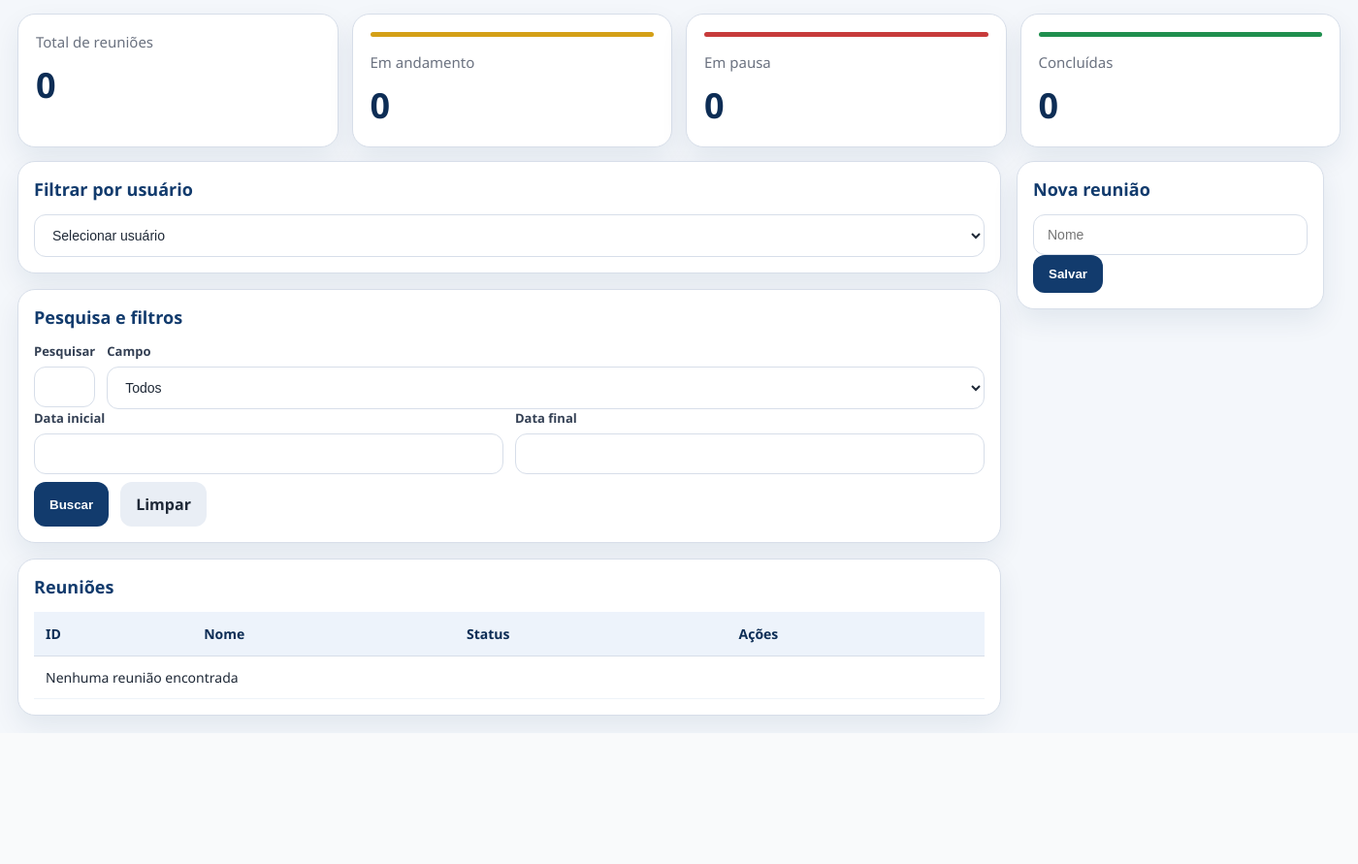
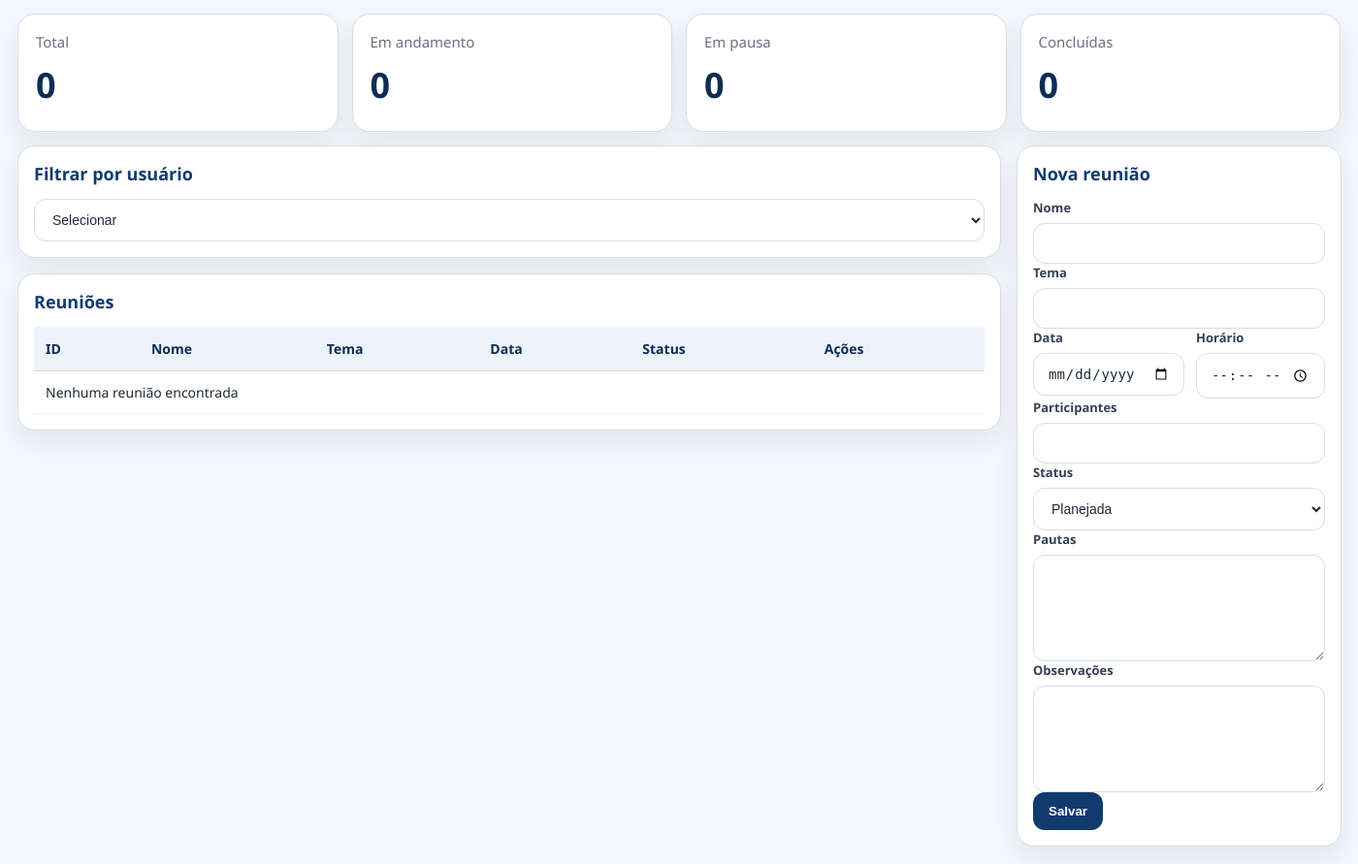
Before and after one commit to emersomibcj-jpg/gestao-reunioes, a Flask app: page /painel in a window 1400 px wide. Shown: the part 95-986 px from the top of the page at 97% size. Before the commit the page ends 849 px from the top, so only its background shows below. Run offline with Flask 3, Linux system fonts and the light colour scheme; the visitor is signed in with stand-in values (Sample User, id 1); data that the repository does not hold is empty.

Commit message:
Update painel.html

```diff
--- a/templates/painel.html
+++ b/templates/painel.html
@@ -3,6 +3,7 @@
 
 {% block body %}
 <div class="app-shell">
+
     <header class="topbar">
         <div>
             <h1>Gestão de Reuniões</h1>
@@ -21,36 +22,37 @@
     {% endif %}
     {% endwith %}
 
+    <!-- CARDS -->
     <section class="cards-grid">
         <div class="metric-card">
-            <div class="metric-title">Total de reuniões</div>
+            <div class="metric-title">Total</div>
             <div class="metric-value">{{ indicadores.total }}</div>
         </div>
-        <div class="metric-card accent-yellow">
-            <div class="metric-bar"></div>
+        <div class="metric-card">
             <div class="metric-title">Em andamento</div>
             <div class="metric-value">{{ indicadores.andamento }}</div>
         </div>
-        <div class="metric-card accent-red">
-            <div class="metric-bar"></div>
+        <div class="metric-card">
             <div class="metric-title">Em pausa</div>
             <div class="metric-value">{{ indicadores.pausa }}</div>
         </div>
-        <div class="metric-card accent-green">
-            <div class="metric-bar"></div>
+        <div class="metric-card">
             <div class="metric-title">Concluídas</div>
             <div class="metric-value">{{ indicadores.concluida }}</div>
         </div>
     </section>
 
     <section class="content-grid">
+
+        <!-- ESQUERDA -->
         <div class="left-panel">
 
             {% if session.usuario_tipo == "admin" %}
             <div class="panel">
                 <div class="panel-title">Filtrar por usuário</div>
-                <select class="input" onchange="if(this.value) window.location.href='/usuario/' + this.value">
-                    <option value="">Selecionar usuário</option>
+                <select class="input"
+                        onchange="if(this.value) window.location.href='/usuario/' + this.value">
+                    <option value="">Selecionar</option>
                     {% for user, dados in usuarios.items() %}
                     <option value="{{ user }}">{{ dados.nome }}</option>
                     {% endfor %}
@@ -58,58 +60,29 @@
             </div>
             {% endif %}
 
-            <div class="panel">
-                <div class="panel-title">Pesquisa e filtros</div>
-                <form method="get" class="filters-form">
-                    <div class="row">
-                        <div class="field grow">
-                            <label>Pesquisar</label>
-                            <input type="text" name="busca" value="{{ busca }}">
-                        </div>
-                        <div class="field">
-                            <label>Campo</label>
-                            <select name="campo">
-                                {% for item in ["Todos","Nome","Tema","Data","Participantes","Status"] %}
-                                <option value="{{ item }}" {% if campo == item %}selected{% endif %}>{{ item }}</option>
-                                {% endfor %}
-                            </select>
-                        </div>
-                    </div>
-
-                    <div class="row">
-                        <div class="field">
-                            <label>Data inicial</label>
-                            <input type="text" name="data_ini" value="{{ data_ini }}">
-                        </div>
-                        <div class="field">
-                            <label>Data final</label>
-                            <input type="text" name="data_fim" value="{{ data_fim }}">
-                        </div>
-                    </div>
-
-                    <div class="row actions">
-                        <button class="btn btn-primary" type="submit">Buscar</button>
-                        <a class="btn btn-muted" href="{{ url_for('painel') }}">Limpar</a>
-                    </div>
-                </form>
-            </div>
-
+            <!-- TABELA -->
             <div class="panel table-panel">
                 <div class="panel-title">Reuniões</div>
+
                 <table class="data-table">
                     <thead>
                         <tr>
                             <th>ID</th>
                             <th>Nome</th>
+                            <th>Tema</th>
+                            <th>Data</th>
                             <th>Status</th>
                             <th>Ações</th>
                         </tr>
                     </thead>
+
                     <tbody>
                         {% for r in reunioes %}
                         <tr>
                             <td>{{ r.id }}</td>
                             <td>{{ r.nome }}</td>
+                            <td>{{ r.tema }}</td>
+                            <td>{{ r.data_reuniao }}</td>
                             <td>{{ r.status }}</td>
                             <td>
                                 <a href="{{ url_for('detalhes', reuniao_id=r.id) }}">Ver</a>
@@ -117,7 +90,7 @@
                         </tr>
                         {% else %}
                         <tr>
-                            <td colspan="4">Nenhuma reunião encontrada</td>
+                            <td colspan="6">Nenhuma reunião encontrada</td>
                         </tr>
                         {% endfor %}
                     </tbody>
@@ -126,24 +99,82 @@
 
         </div>
 
+        <!-- DIREITA (FORMULÁRIO) -->
         <div class="right-panel">
             <div class="panel form-panel">
+
                 <div class="panel-title">
                     {{ "Editar reunião" if registro_edicao else "Nova reunião" }}
                 </div>
 
                 <form method="post" action="{{ url_for('salvar') }}">
-                    <input type="hidden" name="reuniao_id" value="{{ registro_edicao.id if registro_edicao else '' }}">
 
-                    <input type="text" name="nome" placeholder="Nome"
+                    <input type="hidden" name="reuniao_id"
+                           value="{{ registro_edicao.id if registro_edicao else '' }}">
+
+                    <div class="field">
+                        <label>Nome</label>
+                        <input type="text" name="nome" required
                                value="{{ registro_edicao.nome if registro_edicao else '' }}">
+                    </div>
 
-                    <button type="submit" class="btn btn-primary">Salvar</button>
+                    <div class="field">
+                        <label>Tema</label>
+                        <input type="text" name="tema"
+                               value="{{ registro_edicao.tema if registro_edicao else '' }}">
+                    </div>
+
+                    <div class="row">
+                        <div class="field">
+                            <label>Data</label>
+                            <input type="date" name="data"
+                                   value="{{ registro_edicao.data_reuniao if registro_edicao else '' }}">
+                        </div>
+
+                        <div class="field">
+                            <label>Horário</label>
+                            <input type="time" name="horario"
+                                   value="{{ registro_edicao.horario if registro_edicao else '' }}">
+                        </div>
+                    </div>
+
+                    <div class="field">
+                        <label>Participantes</label>
+                        <input type="text" name="participantes"
+                               value="{{ registro_edicao.participantes if registro_edicao else '' }}">
+                    </div>
+
+                    <div class="field">
+                        <label>Status</label>
+                        <select name="status">
+                            {% for s in status_lista %}
+                            <option value="{{ s }}"
+                            {% if registro_edicao and registro_edicao.status == s %}selected{% endif %}>
+                                {{ s }}
+                            </option>
+                            {% endfor %}
+                        </select>
+                    </div>
+
+                    <div class="field">
+                        <label>Pautas</label>
+                        <textarea name="pautas">{{ registro_edicao.pautas if registro_edicao else '' }}</textarea>
+                    </div>
+
+                    <div class="field">
+                        <label>Observações</label>
+                        <textarea name="observacoes">{{ registro_edicao.observacoes if registro_edicao else '' }}</textarea>
+                    </div>
+
+                    <button type="submit" class="btn btn-primary">
+                        Salvar
+                    </button>
+
                 </form>
 
             </div>
         </div>
+
     </section>
 </div>
-
 {% endblock %}
```
Lines whose indentation alone changed are shown as unchanged.
